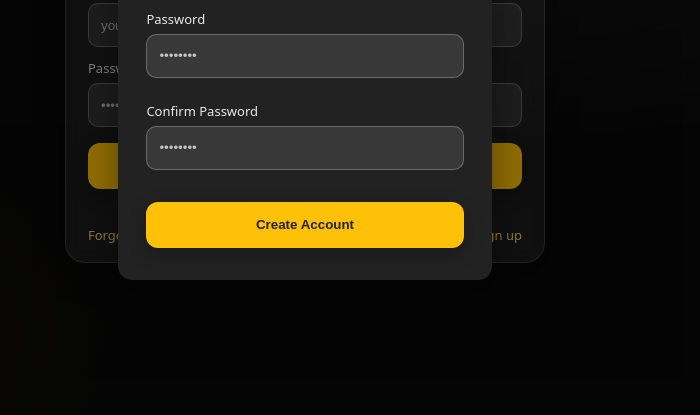
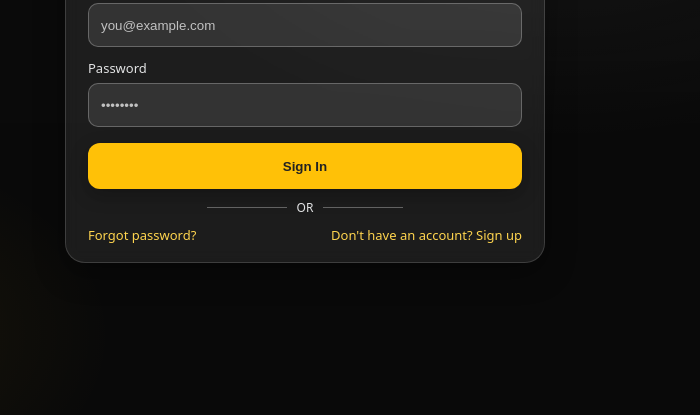
Before and after one commit to melboy35/Alumil-Label-App-Netlify, a plain HTML site: page login.html in a window 1280 px wide. Shown: the part 385-800 px from the top of the page, without its empty margins (335-1035 px from the left). Drawn offline with nearby package versions, Linux system fonts and the light colour scheme.

Commit message:
FIX: Prevent sign up modal from auto-showing on page load - removed conflicting display CSS property

```diff
--- a/login.html
+++ b/login.html
@@ -329,7 +329,7 @@
   </div>
 
   <!-- Sign Up Modal -->
-  <div id="signup-modal" style="display:none; position:fixed; inset:0; z-index:2000; background:rgba(0,0,0,0.45); display:flex; align-items:center; justify-content:center;">
+  <div id="signup-modal" style="display:none; position:fixed; inset:0; z-index:2000; background:rgba(0,0,0,0.45); align-items:center; justify-content:center;">
     <div style="background:#222; color:#fff; border-radius:14px; padding:32px 28px; min-width:320px; max-width:90vw; box-shadow:0 8px 32px rgba(0,0,0,0.35); position:relative;">
       <button id="close-signup-modal" style="position:absolute; top:10px; right:14px; background:none; border:none; color:#fff; font-size:22px; cursor:pointer;">&times;</button>
       <h2 style="margin-top:0; font-size:20px; font-weight:700;">Create Account</h2>
```
